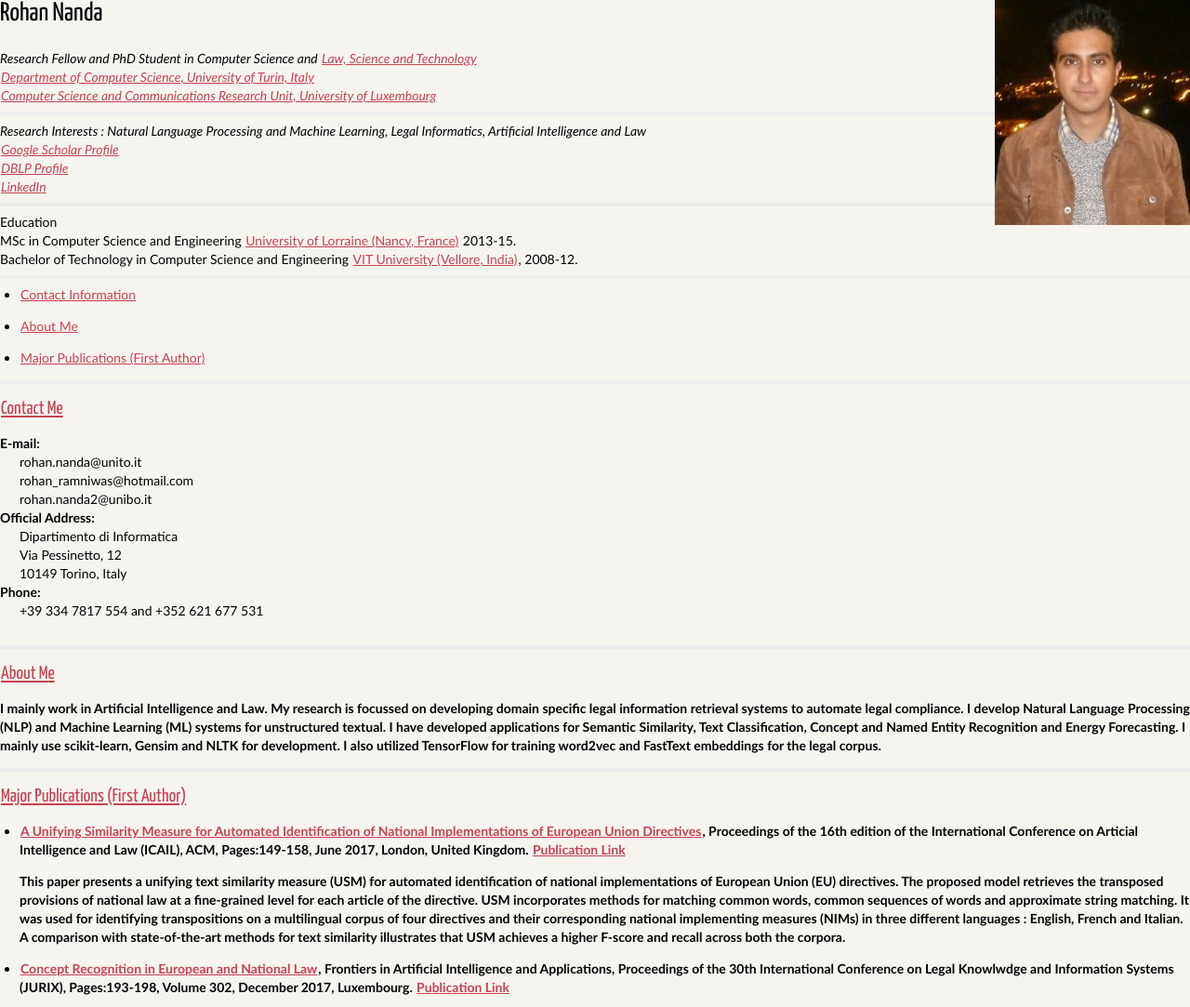
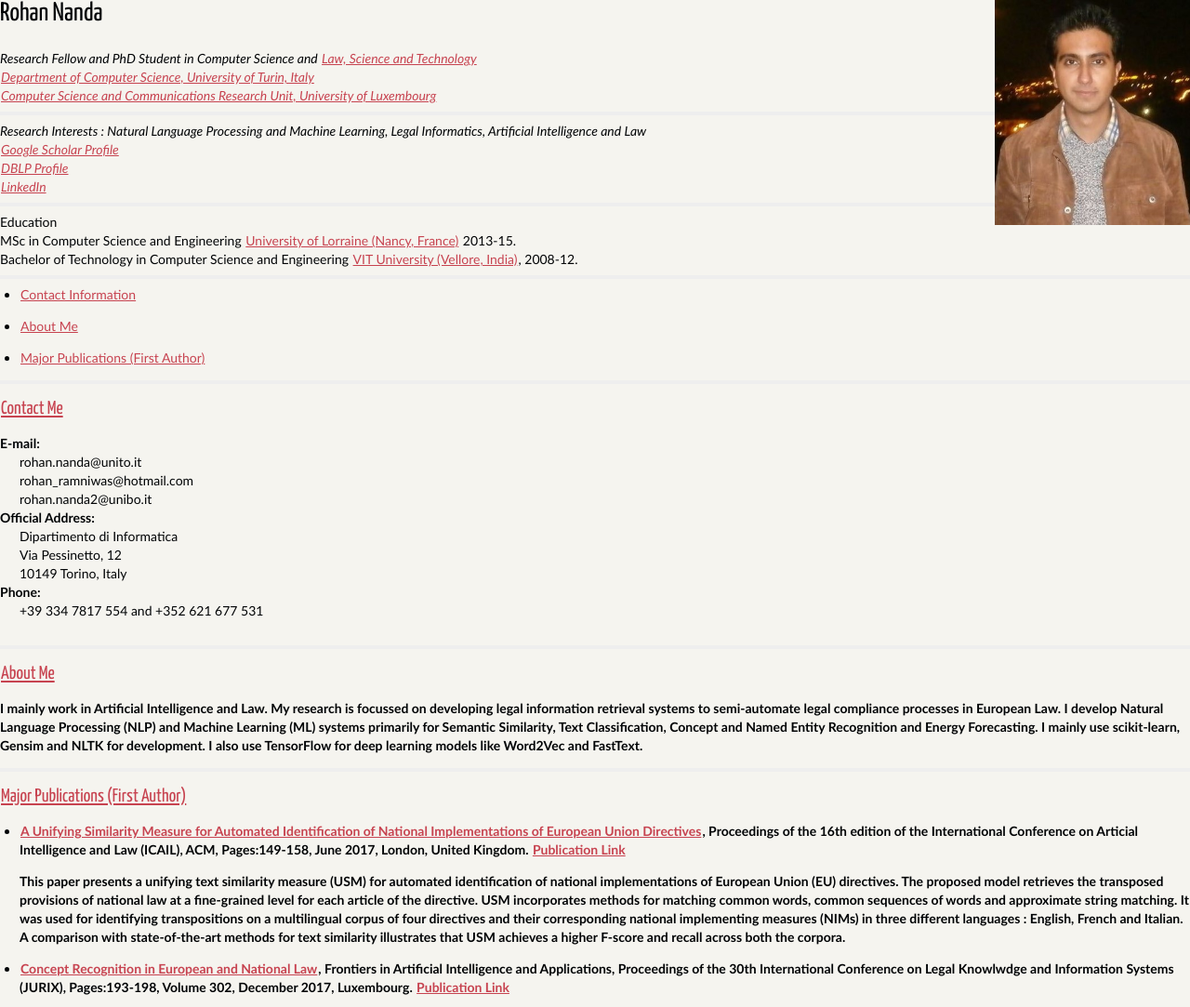
Before and after one commit to rohannanda17/rohannanda17.github.io, a plain HTML site: page author/rohan.html in a window 1280 px wide. Shown: the top 1083 px of the page at 93% size. Drawn offline with Linux system fonts and the light colour scheme.

Commit message:
updated_about_me

```diff
--- a/author/rohan.html
+++ b/author/rohan.html
@@ -79,10 +79,7 @@ Phone:
 
 <H3><a href="#Top" name="AboutMe">About Me</a></H3>
 
-<p> I mainly work in Artificial Intelligence and Law. My research is focussed on developing domain specific legal information retrieval systems to automate legal compliance.
-I develop Natural Language Processing (NLP) and Machine Learning (ML) systems for unstructured textual. I have developed applications for Semantic Similarity, Text Classification, Concept and Named Entity Recognition and Energy Forecasting. I mainly use scikit-learn, Gensim and NLTK for development. I also utilized TensorFlow for training word2vec and FastText embeddings for the legal corpus. </p>
-
-
+<p> I mainly work in Artificial Intelligence and Law. My research is focussed on developing legal information retrieval systems to semi-automate legal compliance processes in European Law. I develop Natural Language Processing (NLP) and Machine Learning (ML) systems primarily for Semantic Similarity, Text Classification, Concept and Named Entity Recognition and Energy Forecasting. I mainly use scikit-learn, Gensim and NLTK for development. I also use TensorFlow for deep learning models like Word2Vec and FastText.</p>
 <hr>
 
 <H3><a href="#Top" name="PUBS">Major Publications (First Author) </a></H3>
```
